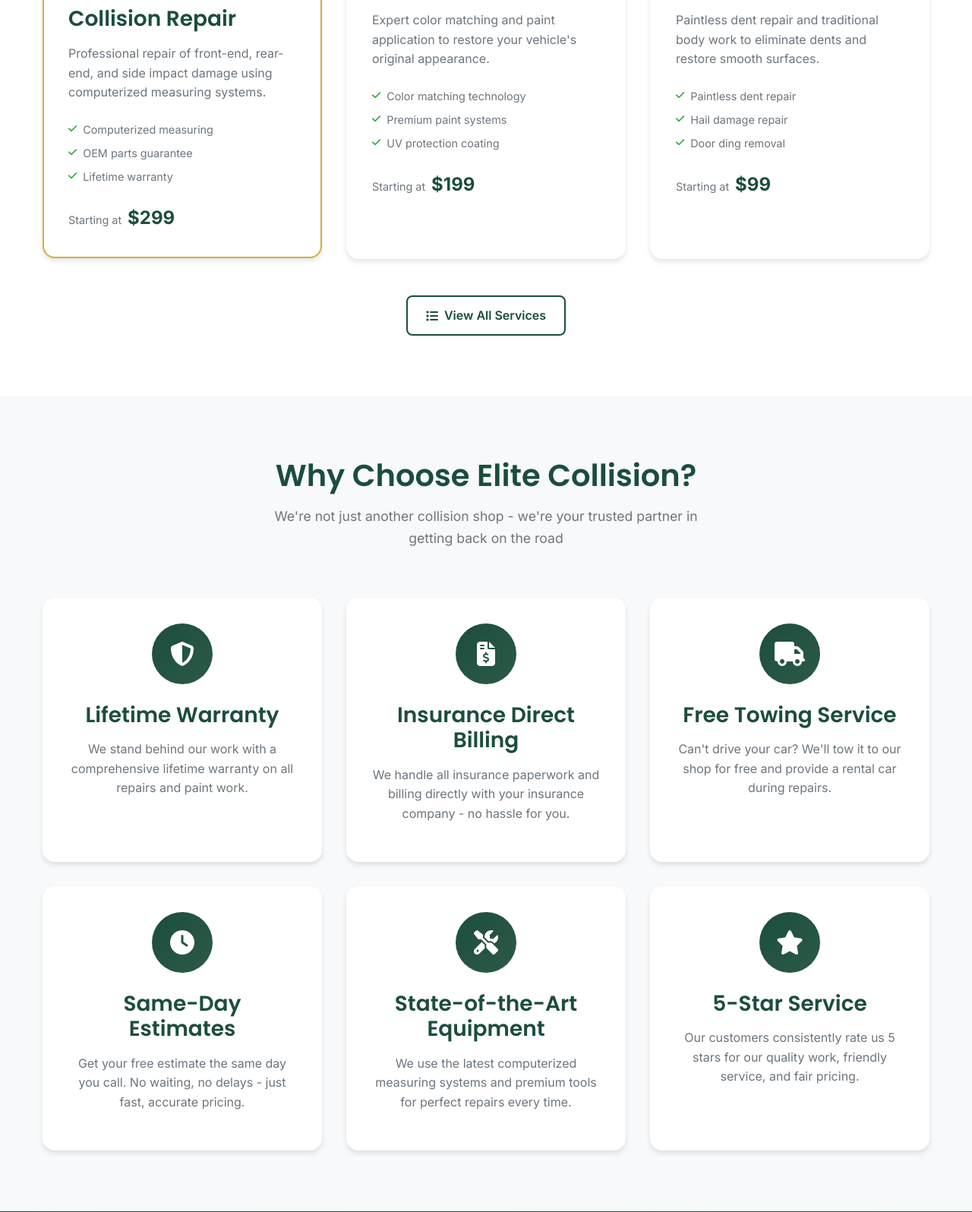
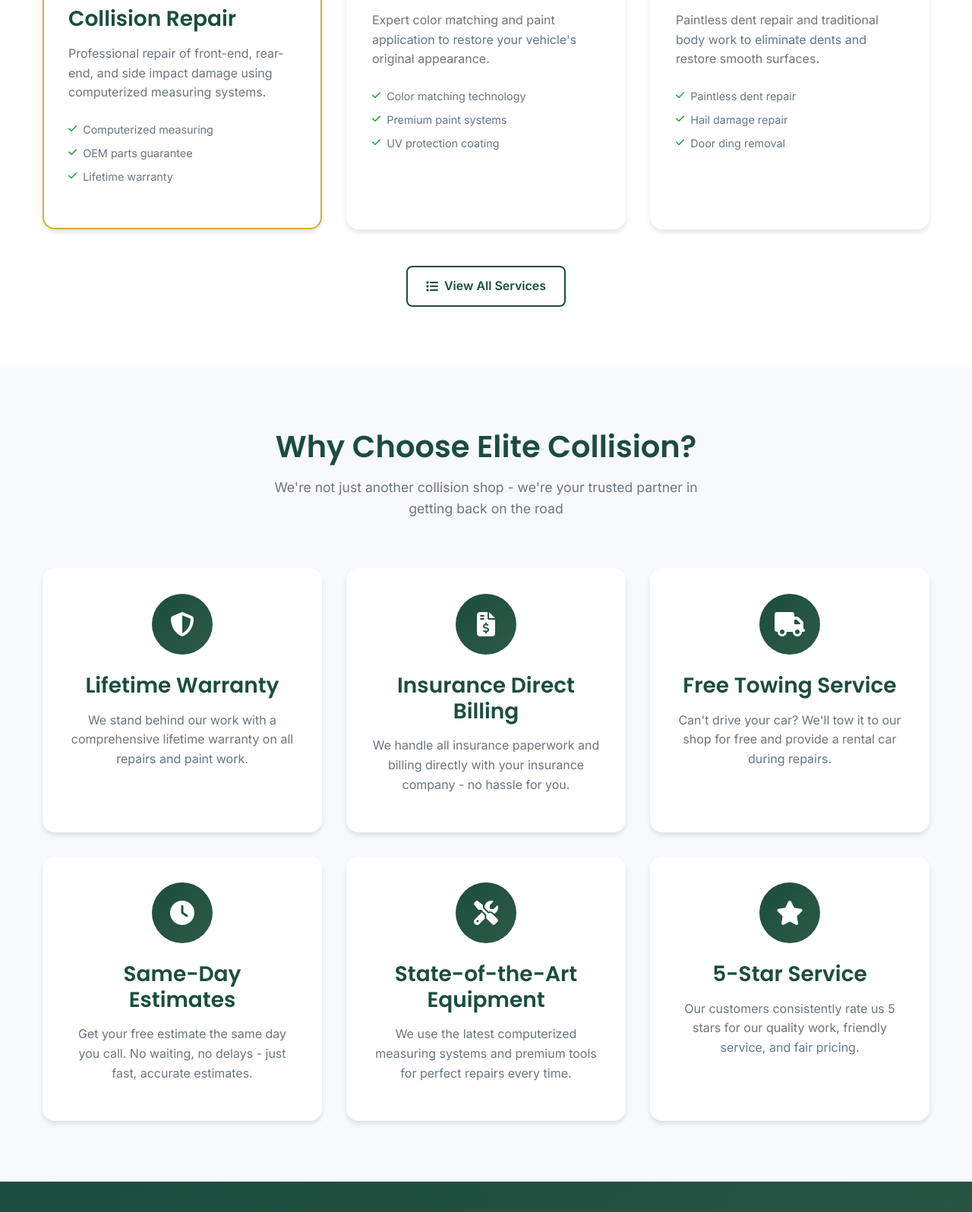
Before and after one commit to cyrus2005/personalWebPortfolio, a PHP site: page /mmambassadors/nicheport2/ in a window 1280 px wide. Shown: the part 1800-3396 px from the top of the page at 76% size. Run offline with PHP 8.4, Linux system fonts and the light colour scheme; some libraries are stand-ins or nearby versions.

Commit message:
Update portfolio layout and remove pricing from NichePort2
- Reorder portfolio to 2x2 grid with Ambassadors MM first (featured)
- Remove all pricing information from NichePort2 services
- Add portfolio-grid-2x2 CSS class for proper 2x2 layout
- Update Ambassadors iframe with sandbox attributes for better security
- Change 'fair pricing' text to 'fair estimates' in NichePort2
- Portfolio now displays: Ambassadors MM, NichePort2, Barber Shop, Small Cafe

```diff
--- a/nicheport2/index.php
+++ b/nicheport2/index.php
@@ -268,10 +268,6 @@
                             <li><i class="fas fa-check"></i> OEM parts guarantee</li>
                             <li><i class="fas fa-check"></i> Lifetime warranty</li>
                         </ul>
-                        <div class="service-price">
-                            <span class="price-label">Starting at</span>
-                            <span class="price-amount">$299</span>
-                        </div>
                     </div>
                 </div>
                 <div class="service-card">
@@ -291,10 +287,6 @@
                             <li><i class="fas fa-check"></i> Premium paint systems</li>
                             <li><i class="fas fa-check"></i> UV protection coating</li>
                         </ul>
-                        <div class="service-price">
-                            <span class="price-label">Starting at</span>
-                            <span class="price-amount">$199</span>
-                        </div>
                     </div>
                 </div>
                 <div class="service-card">
@@ -314,10 +306,6 @@
                             <li><i class="fas fa-check"></i> Hail damage repair</li>
                             <li><i class="fas fa-check"></i> Door ding removal</li>
                         </ul>
-                        <div class="service-price">
-                            <span class="price-label">Starting at</span>
-                            <span class="price-amount">$99</span>
-                        </div>
                     </div>
                 </div>
             </div>
@@ -364,7 +352,7 @@
                         <i class="fas fa-clock"></i>
                     </div>
                     <h3>Same-Day Estimates</h3>
-                    <p>Get your free estimate the same day you call. No waiting, no delays - just fast, accurate pricing.</p>
+                    <p>Get your free estimate the same day you call. No waiting, no delays - just fast, accurate estimates.</p>
                 </div>
                 <div class="feature-card">
                     <div class="feature-icon">
```
Also changed, not shown: assets/css/style.css (+12 -0 lines), index.php (+41 -37 lines).
